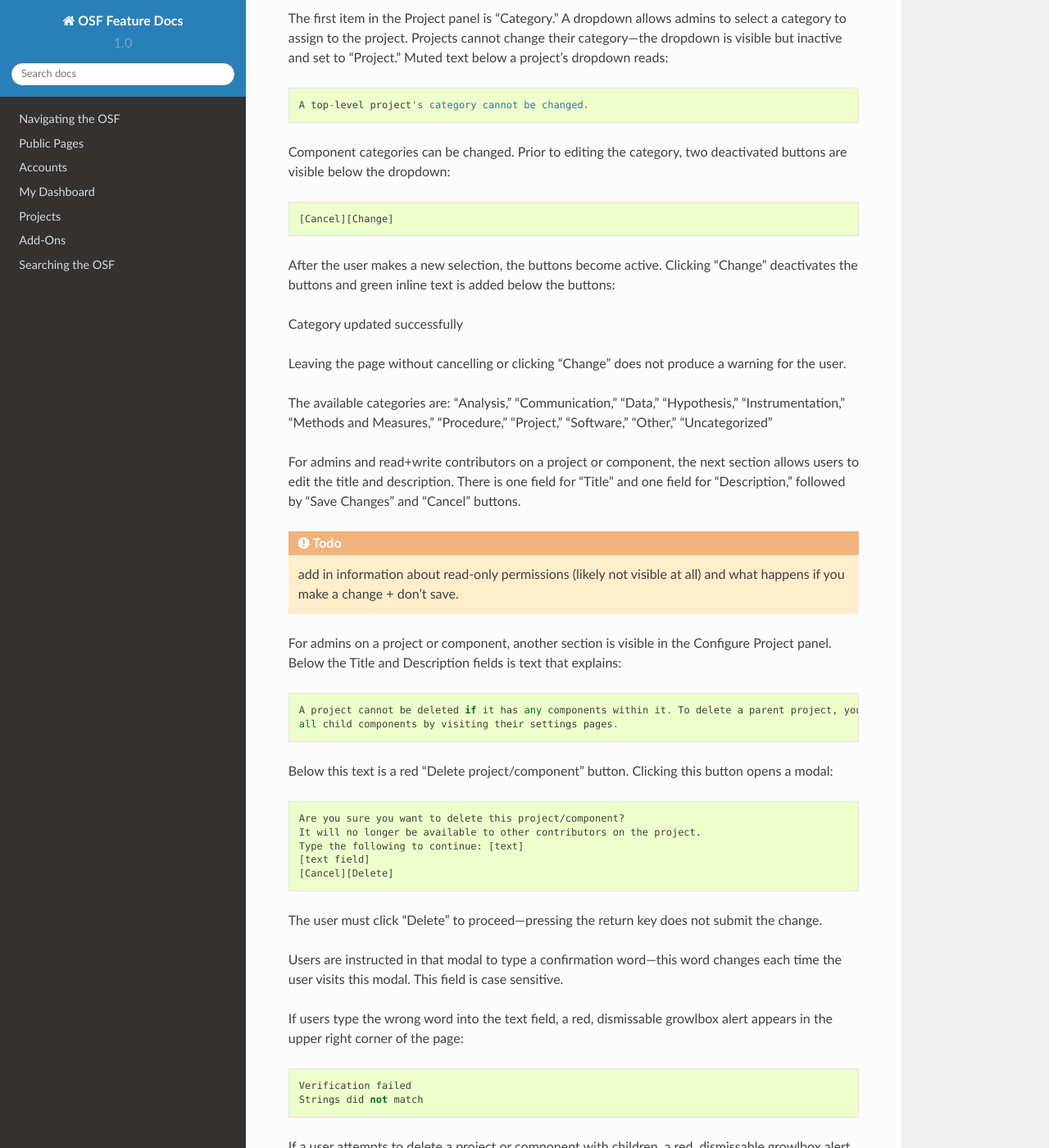
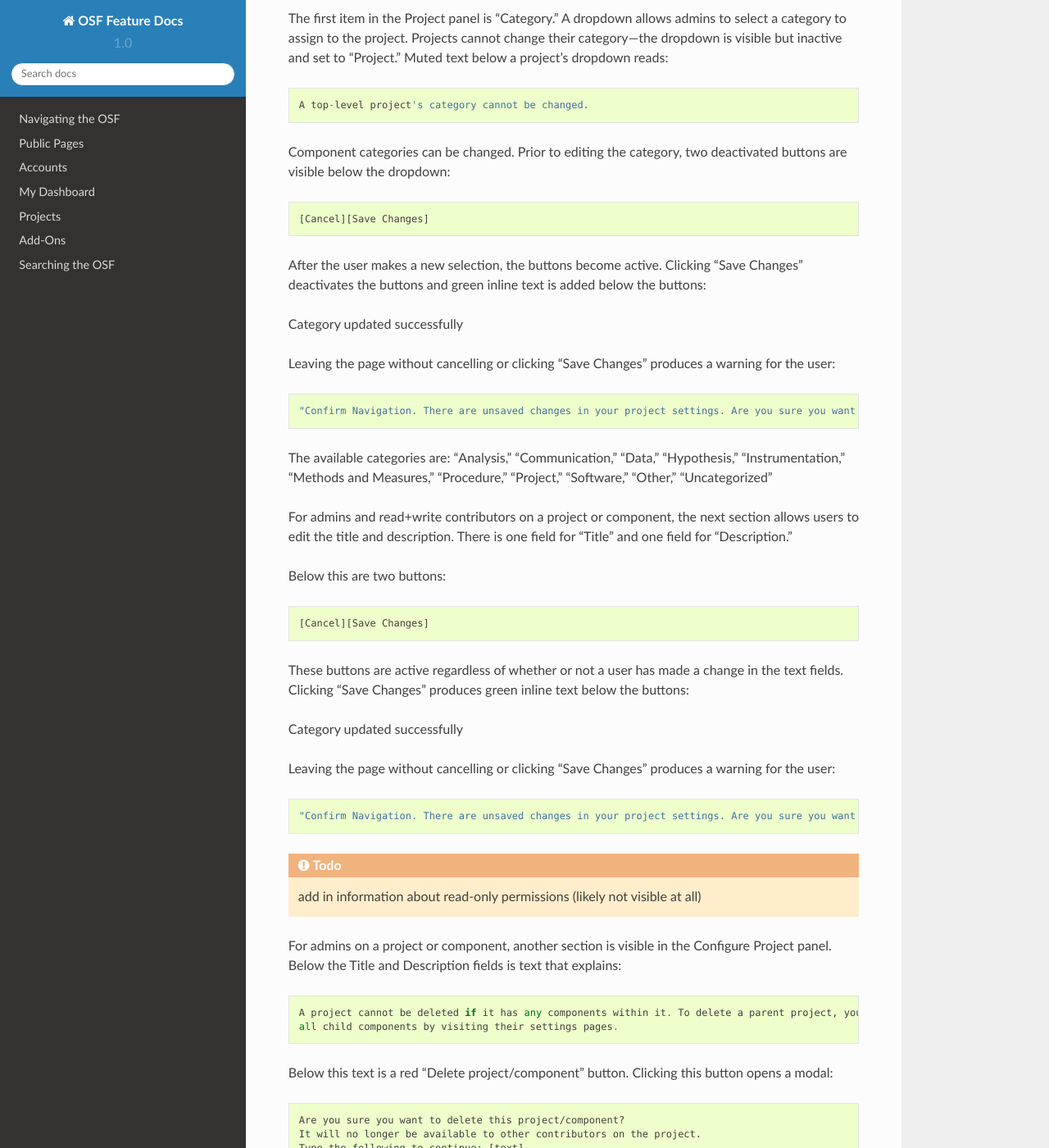
Before and after one commit to CenterForOpenScience/OSFDocs, a Sphinx documentation site: the page built from docs/projects/settings.rst, in a window 1280 px wide and 1400 px high, scrolled down 629 px. Shown: the whole window at 82% size. Built offline with Sphinx 7.4.7 and the Read the Docs theme 2.0.0, drawn with Linux system fonts in a browser that asks for light colours.

Commit message:
add error about leaving project settings without saving changes

```diff
--- a/docs/projects/settings.rst
+++ b/docs/projects/settings.rst
@@ -26,22 +26,37 @@
 
 Component categories can be changed. Prior to editing the category, two deactivated buttons are visible below the dropdown::
 
-    [Cancel][Change]
+    [Cancel][Save Changes]
 
-After the user makes a new selection, the buttons become active. Clicking "Change" deactivates the buttons and green inline text
+After the user makes a new selection, the buttons become active. Clicking "Save Changes" deactivates the buttons and green inline text
 is added below the buttons::
 
 Category updated successfully
 
-Leaving the page without cancelling or clicking "Change" does not produce a warning for the user.
+Leaving the page without cancelling or clicking "Save Changes" produces a warning for the user::
+
+    "Confirm Navigation. There are unsaved changes in your project settings. Are you sure you want to leave this page? [Stay on this page][Leave this page]""
 
 The available categories are: "Analysis," "Communication," "Data," "Hypothesis," "Instrumentation," "Methods and Measures," "Procedure," "Project," "Software," "Other," "Uncategorized"
 
 .. _todo: log above as enhancement
 
-For admins and read+write contributors on a project or component, the next section allows users to edit the title and description. There is one field for "Title" and one field for "Description," followed by "Save Changes" and "Cancel" buttons.
+For admins and read+write contributors on a project or component, the next section allows users to edit the title and description. There is one field for "Title" and one field for "Description."
 
-.. TODO:: add in information about read-only permissions (likely not visible at all) and what happens if you make a change + don't save.
+Below this are two buttons::
+
+    [Cancel][Save Changes]
+
+These buttons are active regardless of whether or not a user has made a change in the text fields. Clicking "Save Changes" produces green inline text below the buttons::
+
+Category updated successfully
+
+Leaving the page without cancelling or clicking "Save Changes" produces a warning for the user::
+
+    "Confirm Navigation. There are unsaved changes in your project settings. Are you sure you want to leave this page? [Stay on this page][Leave this page]""
+
+
+.. TODO:: add in information about read-only permissions (likely not visible at all)
 
 For admins on a project or component, another section is visible in the Configure Project panel. Below the Title and Description
 fields is text that explains::
```
